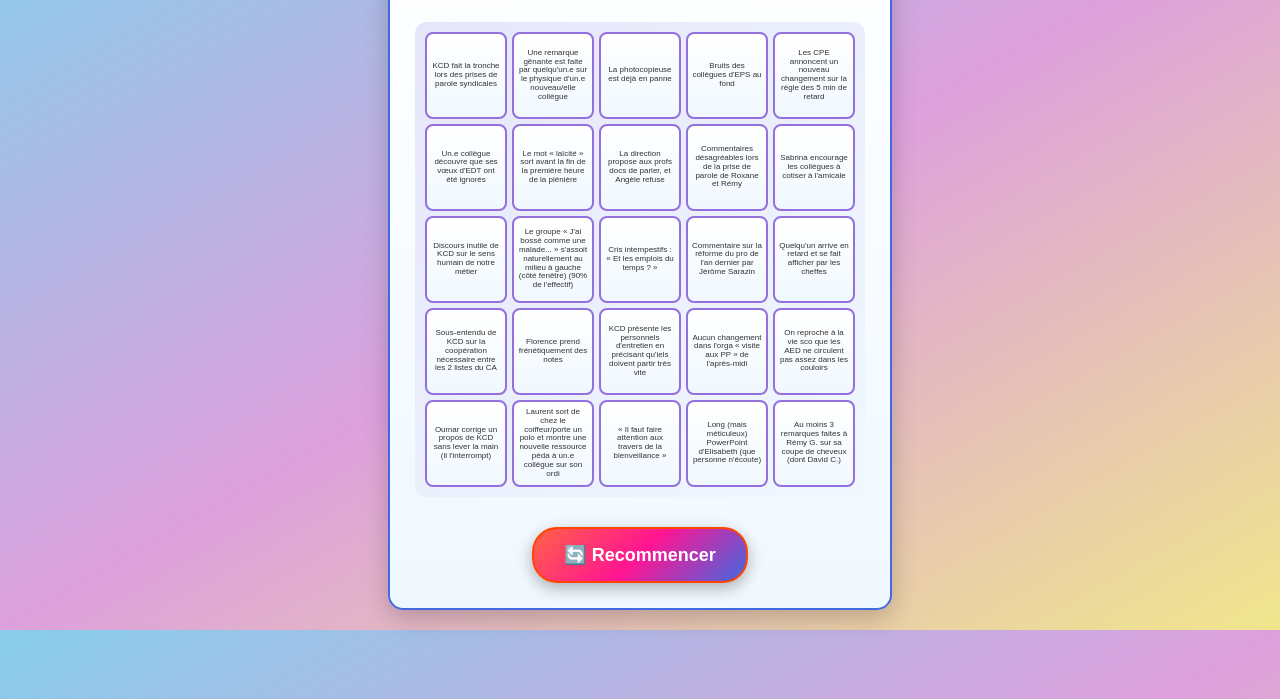
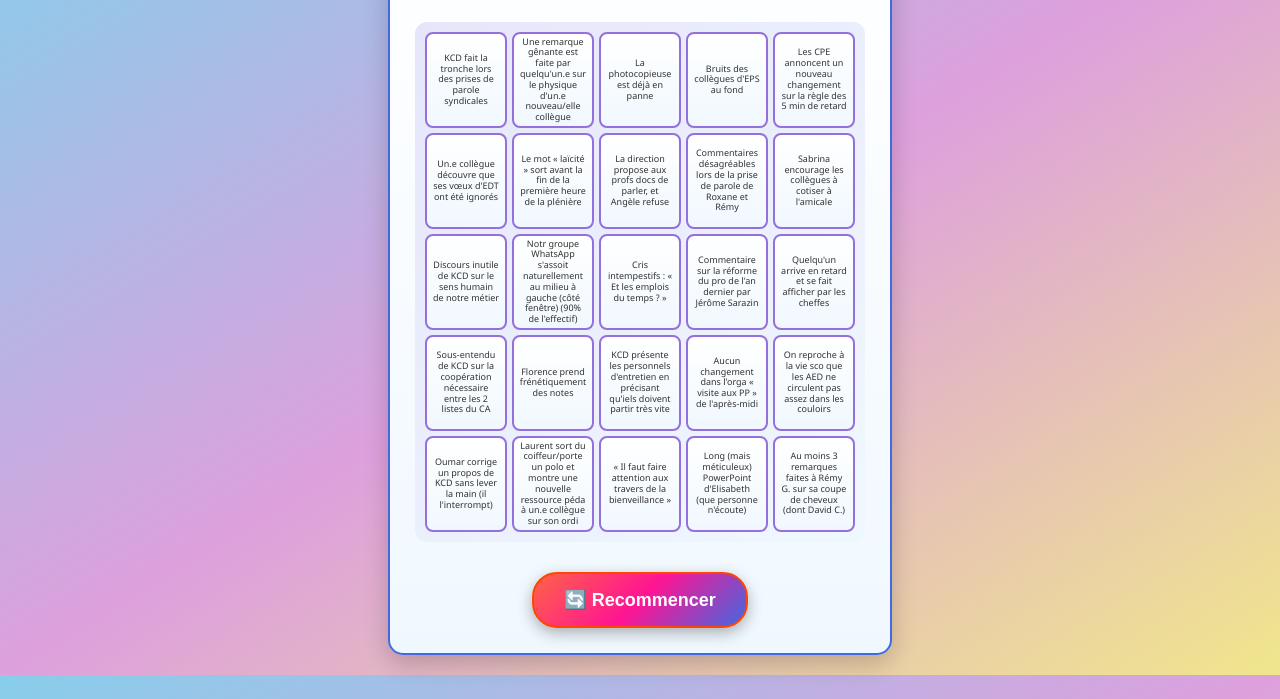
Before and after one commit to QuizEVARS/bingo, a plain HTML site: page index.html in a window 1280 px wide. Shown: the part 101-800 px from the top of the page. Drawn offline with Linux system fonts and the light colour scheme.

Commit message:
Update index.html

```diff
--- a/index.html
+++ b/index.html
@@ -6,7 +6,7 @@
     <title>Bingo Pré-Rentrée</title>
     <style>
         body {
-            font-family: Arial, sans-serif;
+            font-family: 'Segoe UI', Tahoma, Geneva, Verdana, sans-serif;
             margin: 0;
             padding: 20px;
             background: #87ceeb;
@@ -31,6 +31,7 @@
             margin-bottom: 25px;
             font-weight: bold;
             text-shadow: 1px 1px 2px rgba(0,0,0,0.1);
+            font-family: Arial, sans-serif;
         }
 
         .message-victoire {
@@ -49,6 +50,7 @@
             font-size: 24px;
             color: #fff;
             text-shadow: 2px 2px 4px rgba(0,0,0,0.3);
+            font-family: Arial, sans-serif;
         }
 
         .message-victoire p {
@@ -57,6 +59,7 @@
             color: #fff;
             font-weight: bold;
             text-shadow: 1px 1px 2px rgba(0,0,0,0.3);
+            font-family: Arial, sans-serif;
         }
 
         .bingo-grid {
@@ -70,7 +73,7 @@
         }
 
         .bingo-case {
-            height: 75px;
+            height: 80px;
             border: 2px solid #9370db;
             background: #f8f8ff;
             background: linear-gradient(to bottom, #ffffff, #f0f8ff);
@@ -79,14 +82,16 @@
             display: flex;
             align-items: center;
             justify-content: center;
-            padding: 4px;
-            font-size: 8px;
-            line-height: 1.1;
+            padding: 6px;
+            font-size: 9px;
+            line-height: 1.2;
             text-align: center;
             transition: all 0.3s;
             word-wrap: break-word;
             overflow: hidden;
             color: #333;
+            font-family: 'Segoe UI', Tahoma, sans-serif;
+            font-weight: 500;
         }
 
         .bingo-case:hover {
@@ -122,6 +127,7 @@
             font-weight: bold;
             box-shadow: 0 5px 15px rgba(0,0,0,0.3);
             border: 2px solid #ff4500;
+            font-family: Arial, sans-serif;
         }
 
         .reset-btn:hover {
@@ -160,14 +166,14 @@
     <script>
         // Toutes les phrases du bingo
         var phrases = [
-            "Laurent sort de chez le coiffeur/porte un polo et montre une nouvelle ressource péda à un.e collègue sur son ordi",
+            "Laurent sort du coiffeur/porte un polo et montre une nouvelle ressource péda à un.e collègue sur son ordi",
             "Un.e collègue découvre que ses vœux d'EDT ont été ignorés",
             "Au moins 3 remarques faites à Rémy G. sur sa coupe de cheveux (dont David C.)",
             "Oumar corrige un propos de KCD sans lever la main (il l'interrompt)",
             "La direction propose aux profs docs de parler, et Angèle refuse",
             "Cris intempestifs : « Et les emplois du temps ? »",
             "Long (mais méticuleux) PowerPoint d'Elisabeth (que personne n'écoute)",
-            "Le groupe « J'ai bossé comme une malade... » s'assoit naturellement au milieu à gauche (côté fenêtre) (90% de l'effectif)",
+            "Notr groupe WhatsApp s'assoit naturellement au milieu à gauche (côté fenêtre) (90% de l'effectif)",
             "KCD fait la tronche lors des prises de parole syndicales",
             "On reproche à la vie sco que les AED ne circulent pas assez dans les couloirs",
             "Le mot « laïcité » sort avant la fin de la première heure de la plénière",
```
